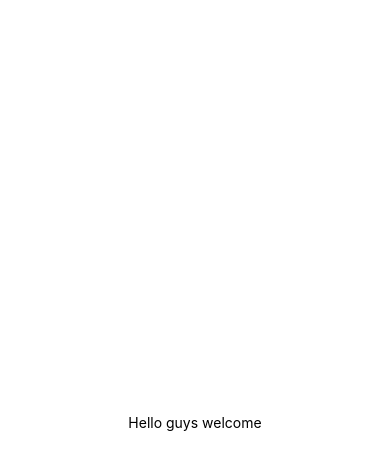
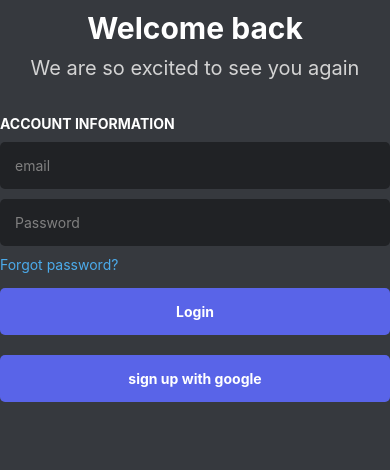
Before and after one commit to kadjialan/discord-mobile, a React Native app: screen / in a window 390 px wide. Shown: the top 470 px of the page. Built offline with nearby package versions, Linux system fonts and the light colour scheme.

Commit message:
separating styles from main file

```diff
--- a/App.tsx
+++ b/App.tsx
@@ -1,20 +1,5 @@
-import { StatusBar } from "expo-status-bar";
-import { StyleSheet, Text, View } from "react-native";
+import Login from './src/screens/login/Login'
 
 export default function App() {
-  return (
-    <View style={styles.container}>
-      <Text>Hello guys welcome</Text>
-      <StatusBar style="auto" />
-    </View>
-  );
+  return <Login />;
 }
-
-const styles = StyleSheet.create({
-  container: {
-    flex: 1,
-    backgroundColor: "#fff",
-    alignItems: "center",
-    justifyContent: "center",
-  },
-});
--- /dev/null
+++ b/src/screens/login/Login.styles.tsx
@@ -0,0 +1,50 @@
+import { StyleSheet } from "react-native";
+
+export const styles = StyleSheet.create({
+  container: {
+    backgroundColor: "#36393E",
+    flex: 1,
+    padding: 10,
+    paddingVertical: 30,
+  },
+  title: {
+    color: "white",
+    fontSize: 30,
+    fontWeight: "bold",
+    alignSelf: "center",
+    marginVertical: 10,
+  },
+  subtitle: {
+    color: "lightgrey",
+    fontSize: 20,
+    alignSelf: "center",
+    marginBottom: 30,
+  },
+  text: {
+    color: "white",
+    fontWeight: "bold",
+    marginVertical: 5,
+  },
+  input: {
+    backgroundColor: "#202225",
+    marginVertical: 5,
+    padding: 15,
+    color: "white",
+    borderRadius: 5,
+  },
+  forgotPasswordText: {
+    color: "#4CABEB",
+    marginVertical: 5,
+  },
+  button: {
+    backgroundColor: "#5964E8",
+    alignItems: "center",
+    padding: 15,
+    borderRadius: 5,
+    marginVertical: 10,
+  },
+  buttonText: {
+    color: "white",
+    fontWeight: "bold",
+  },
+});
--- /dev/null
+++ b/src/screens/login/Login.tsx
@@ -0,0 +1,43 @@
+import React from "react";
+import { styles } from "./Login.styles";
+import {
+  StyleSheet,
+  Text,
+  View,
+  SafeAreaView,
+  ScrollView,
+  TextInput,
+  Pressable,
+} from "react-native";
+
+export default function App() {
+  return (
+    <SafeAreaView style={styles.container}>
+      <ScrollView>
+        <Text style={styles.title}>Welcome back</Text>
+        <Text style={styles.subtitle}>We are so excited to see you again</Text>
+        <Text style={styles.text}>ACCOUNT INFORMATION</Text>
+
+        <TextInput
+          style={styles.input}
+          placeholderTextColor="grey"
+          placeholder="email"
+        />
+        <TextInput
+          style={styles.input}
+          placeholderTextColor="grey"
+          placeholder="Password"
+        />
+
+        <Text style={styles.forgotPasswordText}>Forgot password?</Text>
+        <Pressable style={styles.button}>
+          <Text style={styles.buttonText}>Login</Text>
+        </Pressable>
+
+        <Pressable style={styles.button}>
+          <Text style={styles.buttonText}>sign up with google</Text>
+        </Pressable>
+      </ScrollView>
+    </SafeAreaView>
+  );
+}
```
Also changed, not shown: src/screens/Login.tsx (deleted, +0 -91 lines).
